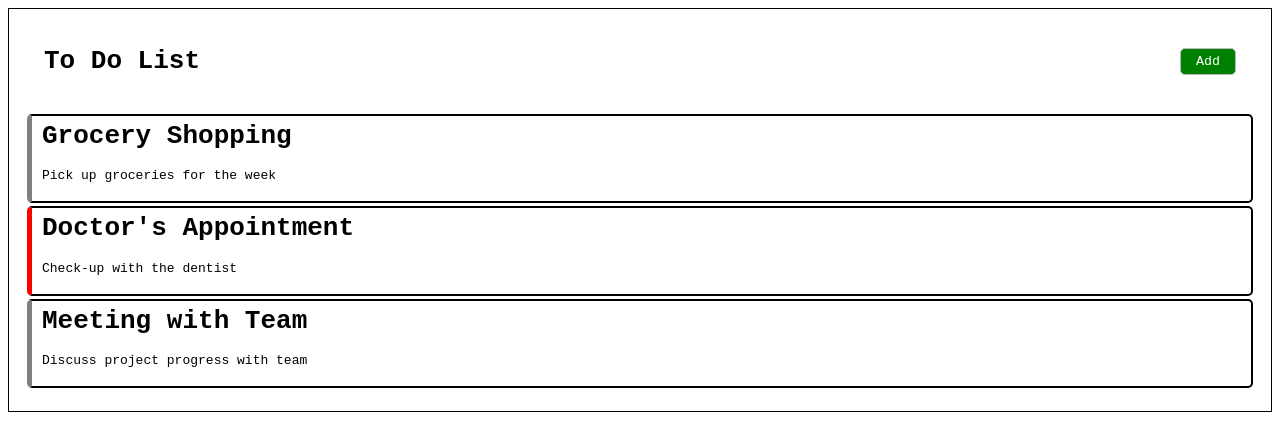
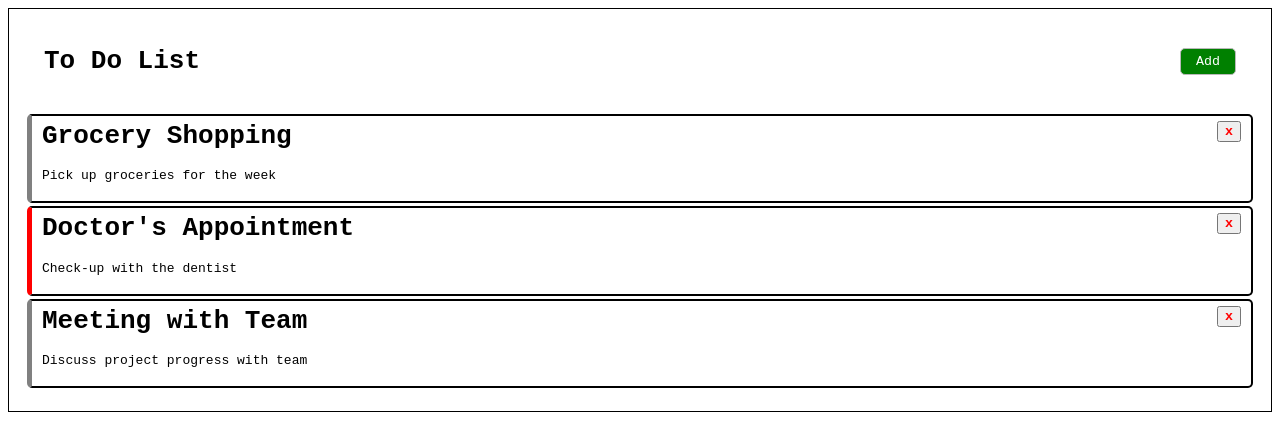
Before and after one commit to ianlabicani/ToDoApp-AngularWithNodejs, an Angular app in the folder frontend/: page / in a window 1280 px wide. Shown: the top 426 px of the page. Built offline with nearby package versions, Linux system fonts and the light colour scheme.

Commit message:
Add delete button

```diff
--- a/frontend/src/app/components/todo-item/todo-item.component.html
+++ b/frontend/src/app/components/todo-item/todo-item.component.html
@@ -1,4 +1,5 @@
 <div class="todo-card {{ todo?.isHighPriority ? 'high-priority' : '' }}">
+  <button>x</button>
   <h1>{{ todo?.name }}</h1>
   <p>{{ todo?.description }}</p>
 </div>
--- a/frontend/src/app/components/todo-item/todo-item.component.scss
+++ b/frontend/src/app/components/todo-item/todo-item.component.scss
@@ -10,6 +10,12 @@
     padding-top: 0;
     margin-top: 0;
   }
+
+  button {
+    color: red;
+    font-weight: bold;
+    float: right;
+  }
 }
 .high-priority {
   border-left: 5px solid red;
```
